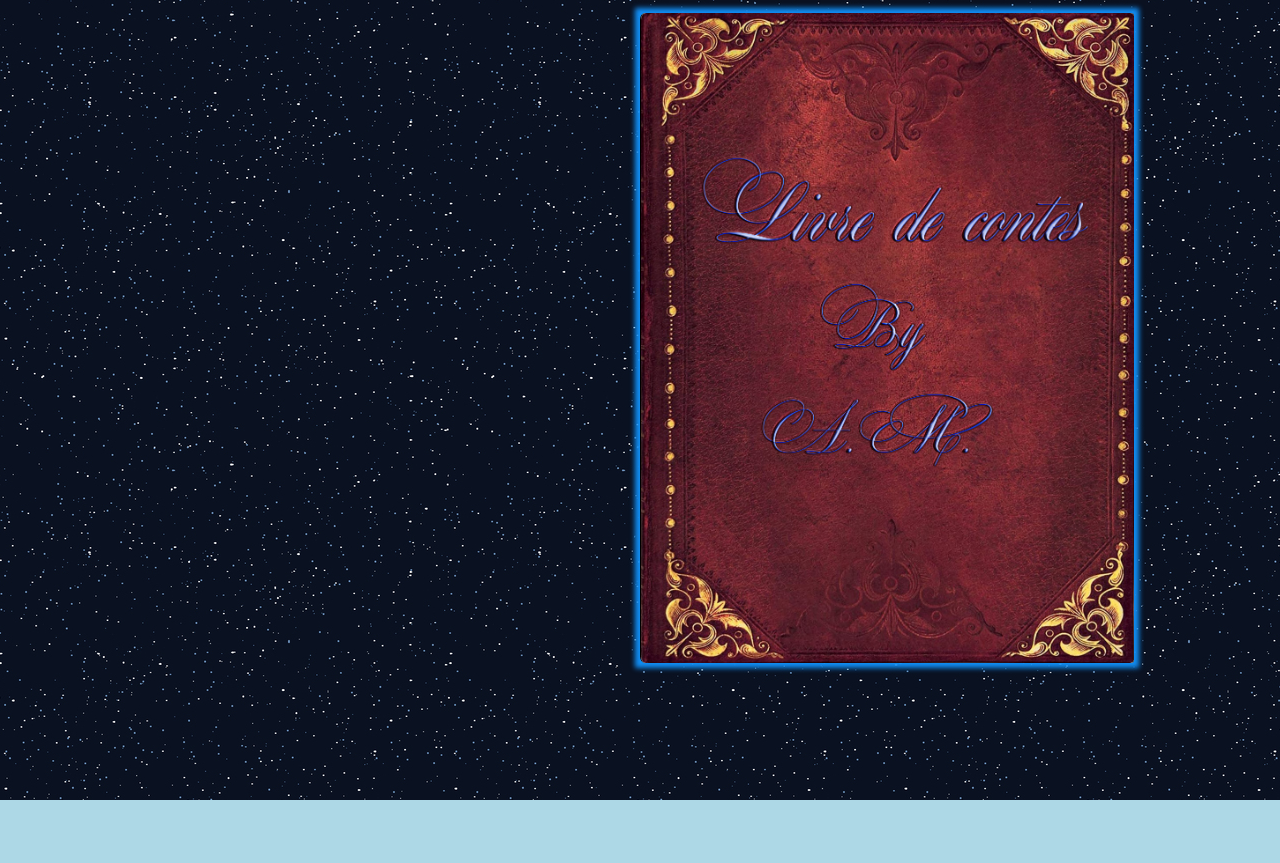
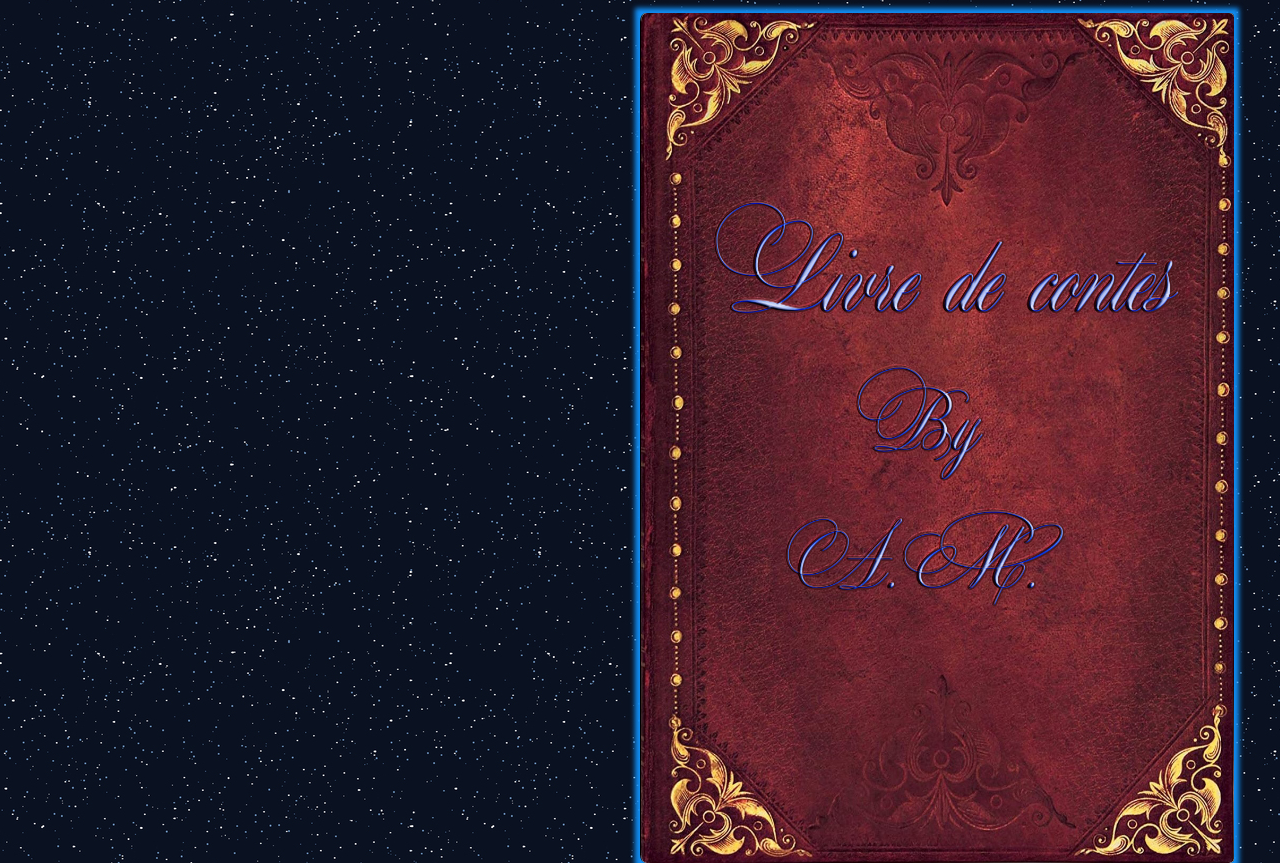
Before and after one commit to Aurelien77/contes, a plain HTML site: page index.html in a window 1280 px wide. Before the commit the page ends 800 px from the top, so only its background shows below. Drawn offline with Linux system fonts and the light colour scheme.

Commit message:
Modficiation taille flipbook

```diff
--- a/index.html
+++ b/index.html
@@ -103,8 +103,8 @@
 
 <script type="text/javascript">
     $("#flipbook").turn({
-        width: 988,
-        height: 650,
+        width: 1188,
+        height: 850,
         autoCenter: false,
 		gradients: true,
     });
```
Also changed, not shown: images/j.png (added), images/turn.jpg (added), 1 other file.
